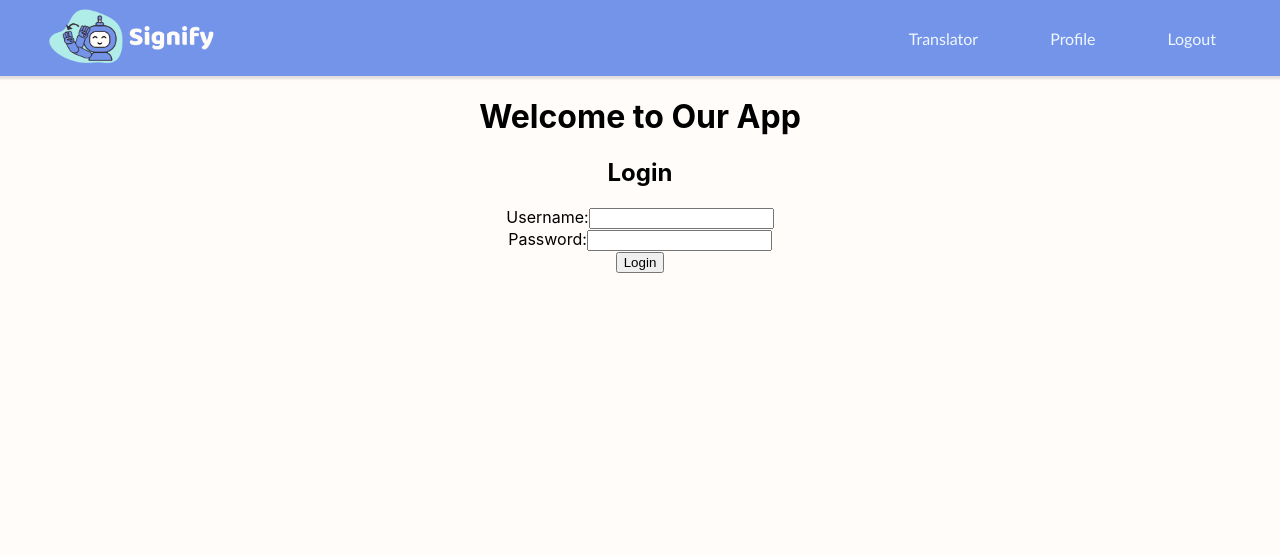
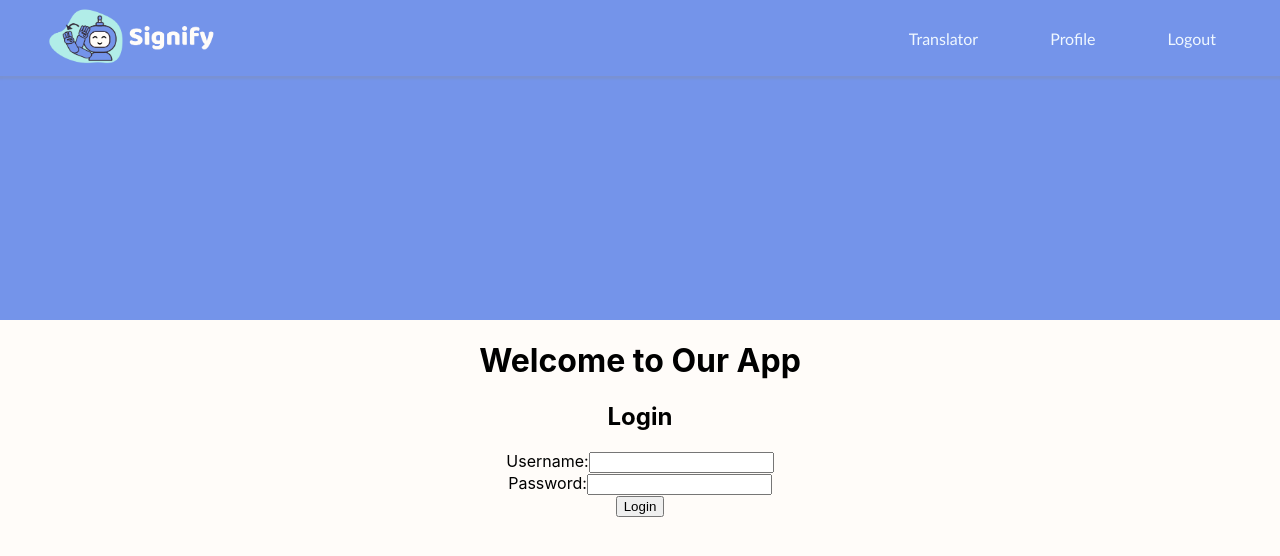
Before and after one commit to inemari/SignLangTranslator, a React (Create React App) app: page / in a window 1280 px wide. Shown: the top 556 px of the page. Built offline with nearby package versions, Linux system fonts and the light colour scheme.

Commit message:
updated design

```diff
--- a/src/App.css
+++ b/src/App.css
@@ -1,8 +1,9 @@
 .App {
   text-align: center;
+
 }
 
 .App-header {
   background-color: #7494EA;
-  height: 100px
+  height: 20rem;
 }
--- a/src/App.js
+++ b/src/App.js
@@ -14,7 +14,9 @@ function App() {
   return (
     <BrowserRouter>
       <div className="App">
-        <CustomNavbar />
+        <div className="App-header">
+          <CustomNavbar />
+        </div>
         <Routes>
           <Route path='/' element={<Login />} />
           <Route path='/TranslationPage' element={<TranslationPage />} />
--- a/src/components/Login/LoginForm.jsx
+++ b/src/components/Login/LoginForm.jsx
@@ -35,7 +35,7 @@ const LoginForm = () => {
 
     return (
         <>
-            <h2>What's youre name?</h2>
+            <h2>What's your name?</h2>
             <form onSubmit={handleSubmit(onSubmit)}>
                 <fieldset>
                     <label htmlFor="username">Username: </label>
--- a/src/index.css
+++ b/src/index.css
@@ -6,6 +6,7 @@ body {
   -webkit-font-smoothing: antialiased;
   -moz-osx-font-smoothing: grayscale;
   background-color: #FFFCF9;
+
 }
 
 code {
```
